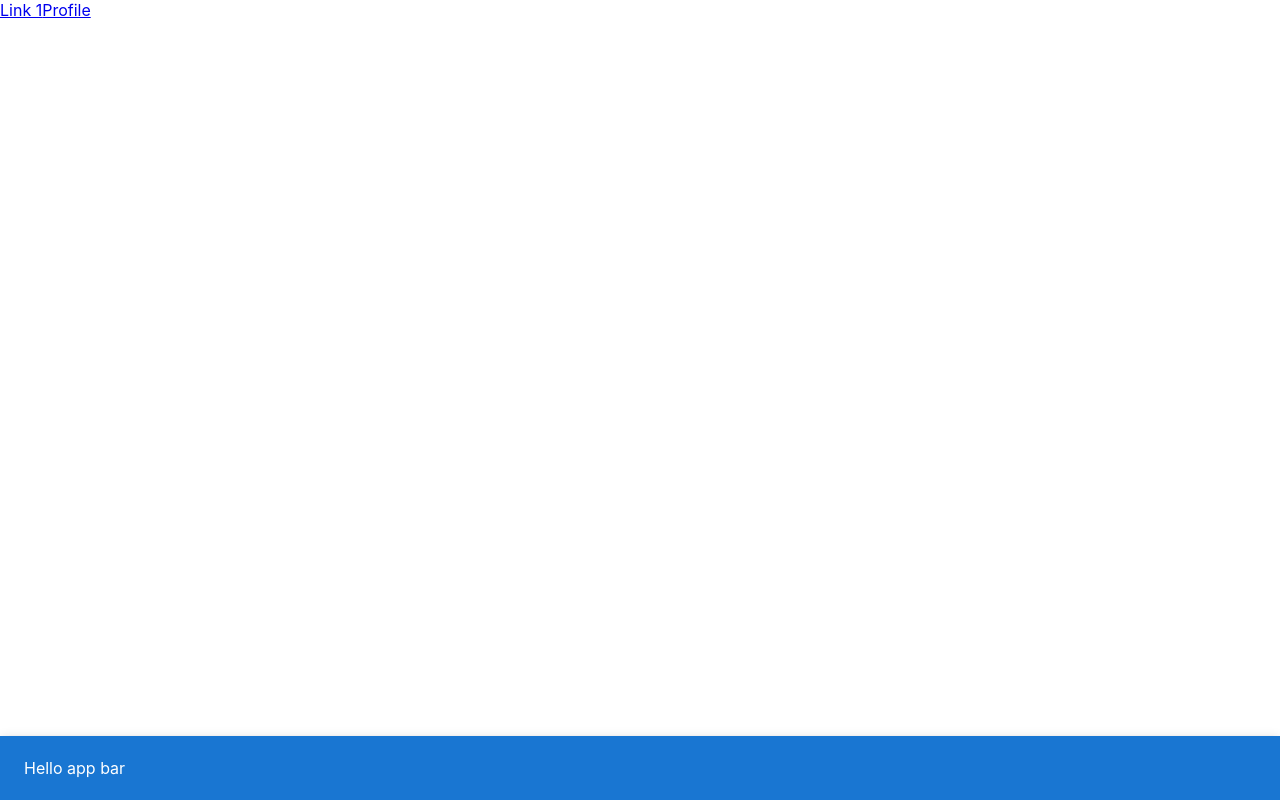
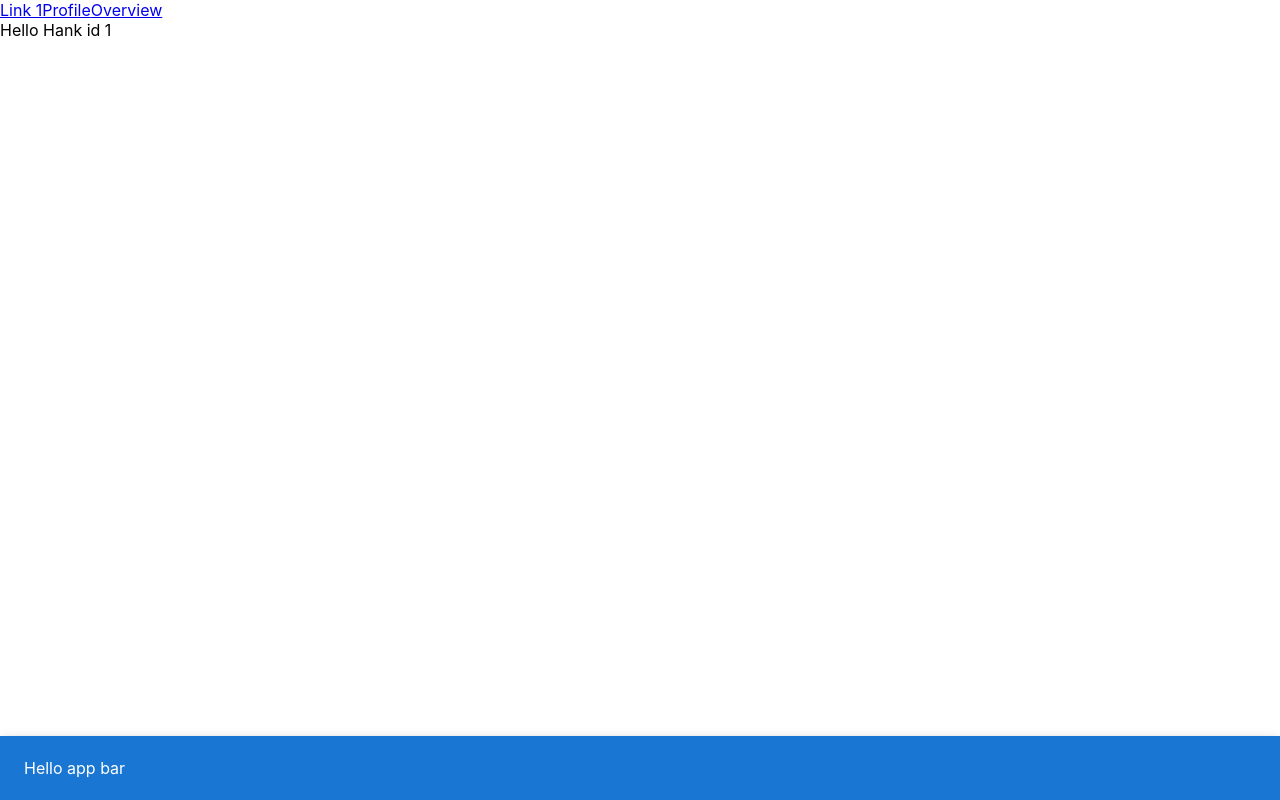
Before and after one commit to cwinnard/pet-behavior-tracker, a React (Create React App) app: page /dog/1 in a window 1280 px wide. Built offline with nearby package versions, Linux system fonts and the light colour scheme; the HTML template or start-up script is replaced by a standard one.

Commit message:
params pet overview

```diff
--- a/src/App.tsx
+++ b/src/App.tsx
@@ -2,6 +2,7 @@ import { BrowserRouter, Route, Link } from "react-router-dom";
 
 import BottomMenu from './BottomMenu';
 import Home from './views/Home';
+import PetOverview from './views/PetOverview';
 import Profile from './views/Profile';
 
 const App = () => {
@@ -11,13 +12,11 @@ const App = () => {
         <div>
           <Link to="/">Link 1</Link>
           <Link to="/profile">Profile</Link>
+          <Link to="/dog/1">Overview</Link>
         </div>
-        <Route path="/" exact={true}>
-          <Home />
-        </Route>
-        <Route path="/profile">
-          <Profile />
-        </Route>
+        <Route path="/" exact={true} component={Home} />
+        <Route path="/profile" component={Profile} />
+        <Route path="/dog/:id" component={PetOverview} />
       </BrowserRouter>
       <BottomMenu />
     </div>
--- /dev/null
+++ b/src/views/PetOverview.tsx
@@ -0,0 +1,18 @@
+import { useParams } from 'react-router';
+
+import dogs from '../data/dogs.json';
+
+
+const PetOverview = () => {
+  // TSTODO
+    const { id } = useParams() as any;
+    return (
+      <div>
+        <div>
+          Hello {dogs[0].name} id {id}
+        </div>
+      </div>
+    );
+  }
+
+  export default PetOverview;
--- a/src/views/Profile.tsx
+++ b/src/views/Profile.tsx
@@ -1,5 +1,5 @@
 import user from '../data/user.json';
-import dogs from '../data/dogs.json'
+import dogs from '../data/dogs.json';
 
 const Profile = () => {
     return (
```
